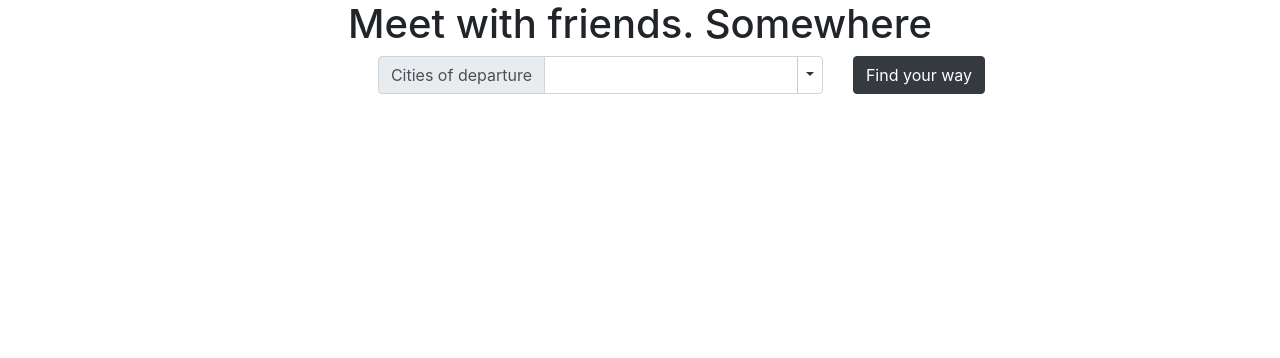
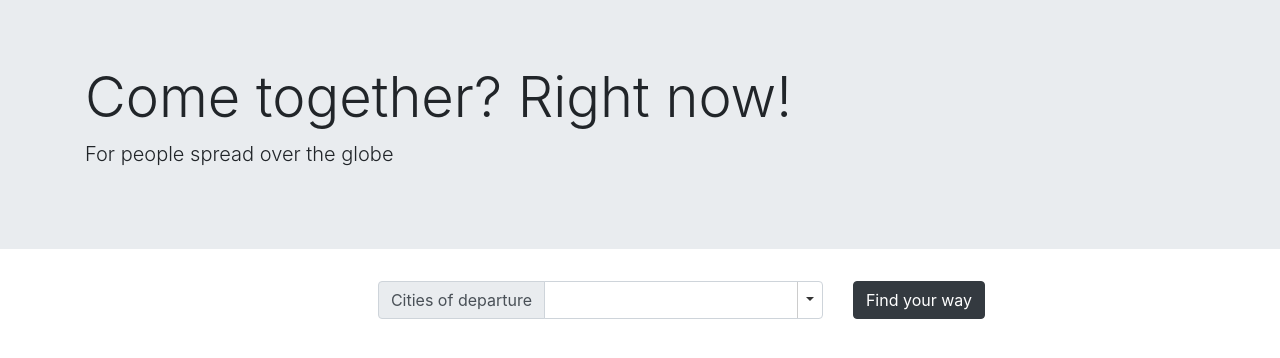
Before and after one commit to paulin-mipt/madidea_skyscanner, a Flask app: page / in a window 1280 px wide. Shown: the top 358 px of the page. Run offline with Flask 2, Linux system fonts and the light colour scheme; some libraries are stand-ins or nearby versions.

Commit message:
add jumbotron

```diff
--- a/templates/base.html
+++ b/templates/base.html
@@ -8,10 +8,13 @@
 </head>
 
 <body>
+<div class="jumbotron jumbotron-fluid">
+  <div class="container">
+    <h1 class="display-4">Come together? Right now!</h1>
+    <p class="lead">For people spread over the globe</p>
+  </div>
+</div>
 <div class="container">
-  <div class="row justify-content-md-center">
-    <h1>Meet with friends. Somewhere</h1>
-  </div>
   <div class="row justify-content-md-center">
     <div class="col col-md-1">
     </div>
```
